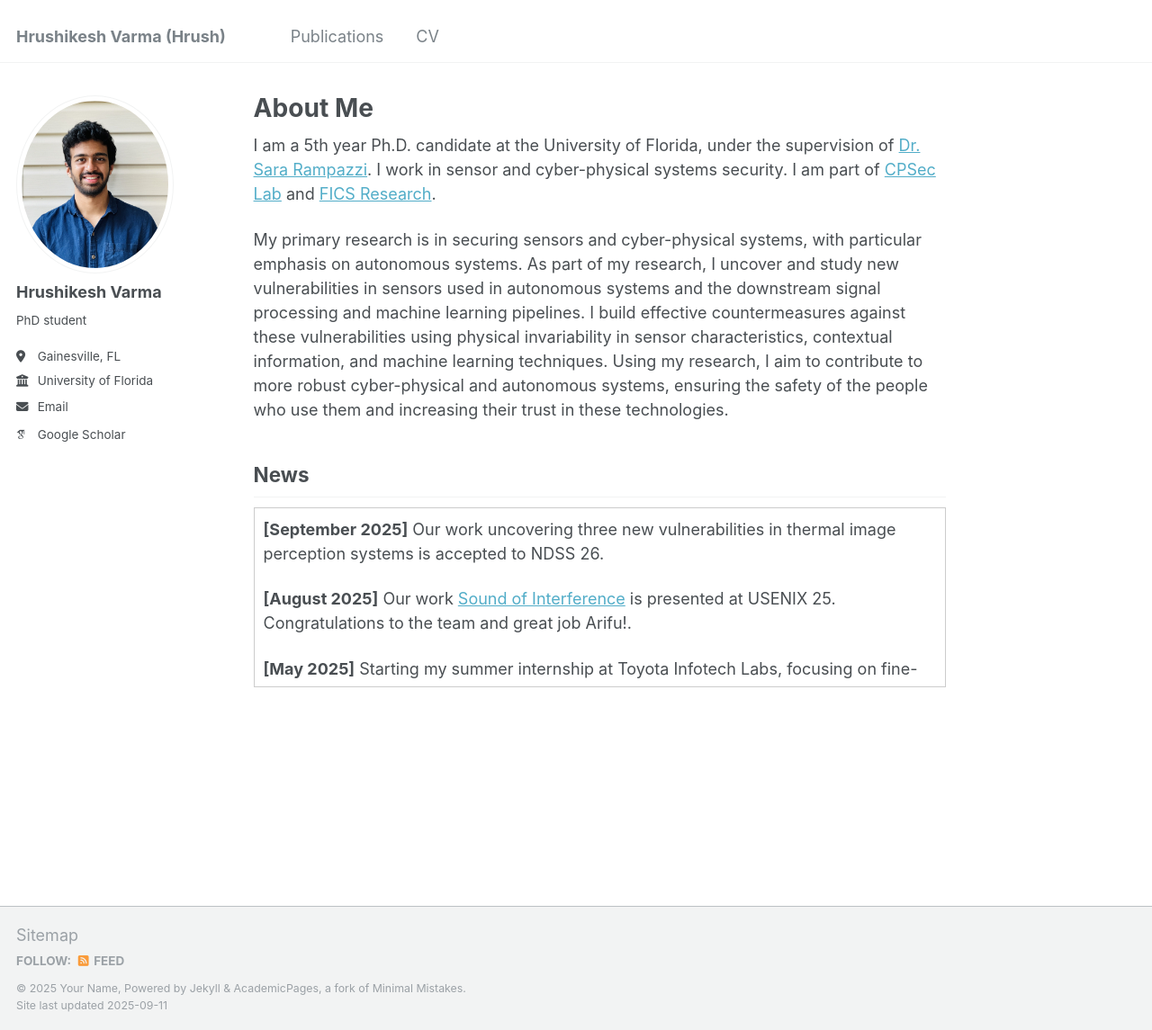
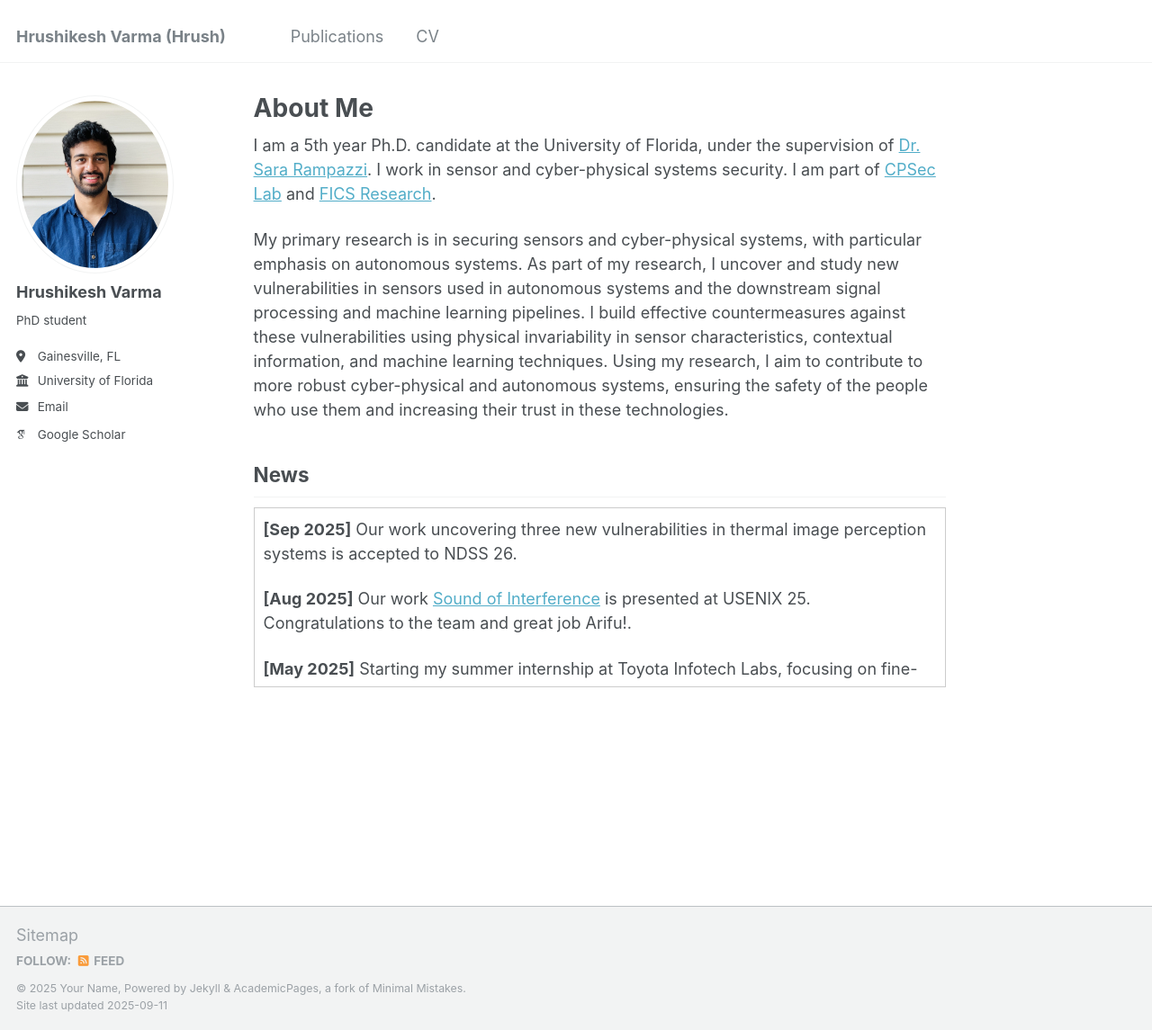
Before and after one commit to hrushivb/hrush, a Jekyll site: the page built from _pages/about.md, in a window 1280 px wide and 1145 px high. Shown: the whole window at 90% size. Built offline with Jekyll 4.4.1, drawn with Linux system fonts in a browser that asks for light colours; some web fonts are replaced.

Commit message:
Update about.md

```diff
--- a/_pages/about.md
+++ b/_pages/about.md
@@ -16,9 +16,9 @@ My primary research is in securing sensors and cyber-physical systems, with part
 <h2 id="news">News</h2>
 <div style="max-height: 200px; overflow-y: auto; border: 1px solid #ccc; padding: 10px;">
 
-<p><strong>[September 2025]</strong> Our work uncovering three new vulnerabilities in thermal image perception systems is accepted to NDSS 26.</p>
+<p><strong>[Sep 2025]</strong> Our work uncovering three new vulnerabilities in thermal image perception systems is accepted to NDSS 26.</p>
 
-<p><strong>[August 2025]</strong> Our work <a href="hhttps://www.usenix.org/conference/usenixsecurity25/presentation/onishi">Sound of Interference</a> is presented at USENIX 25. Congratulations to the team and great job Arifu!.</p>
+<p><strong>[Aug 2025]</strong> Our work <a href="hhttps://www.usenix.org/conference/usenixsecurity25/presentation/onishi">Sound of Interference</a> is presented at USENIX 25. Congratulations to the team and great job Arifu!.</p>
 
 <p><strong>[May 2025]</strong> Starting my summer internship at Toyota Infotech Labs, focusing on fine-tuning large language models for safety and trust.</p>
 
```
